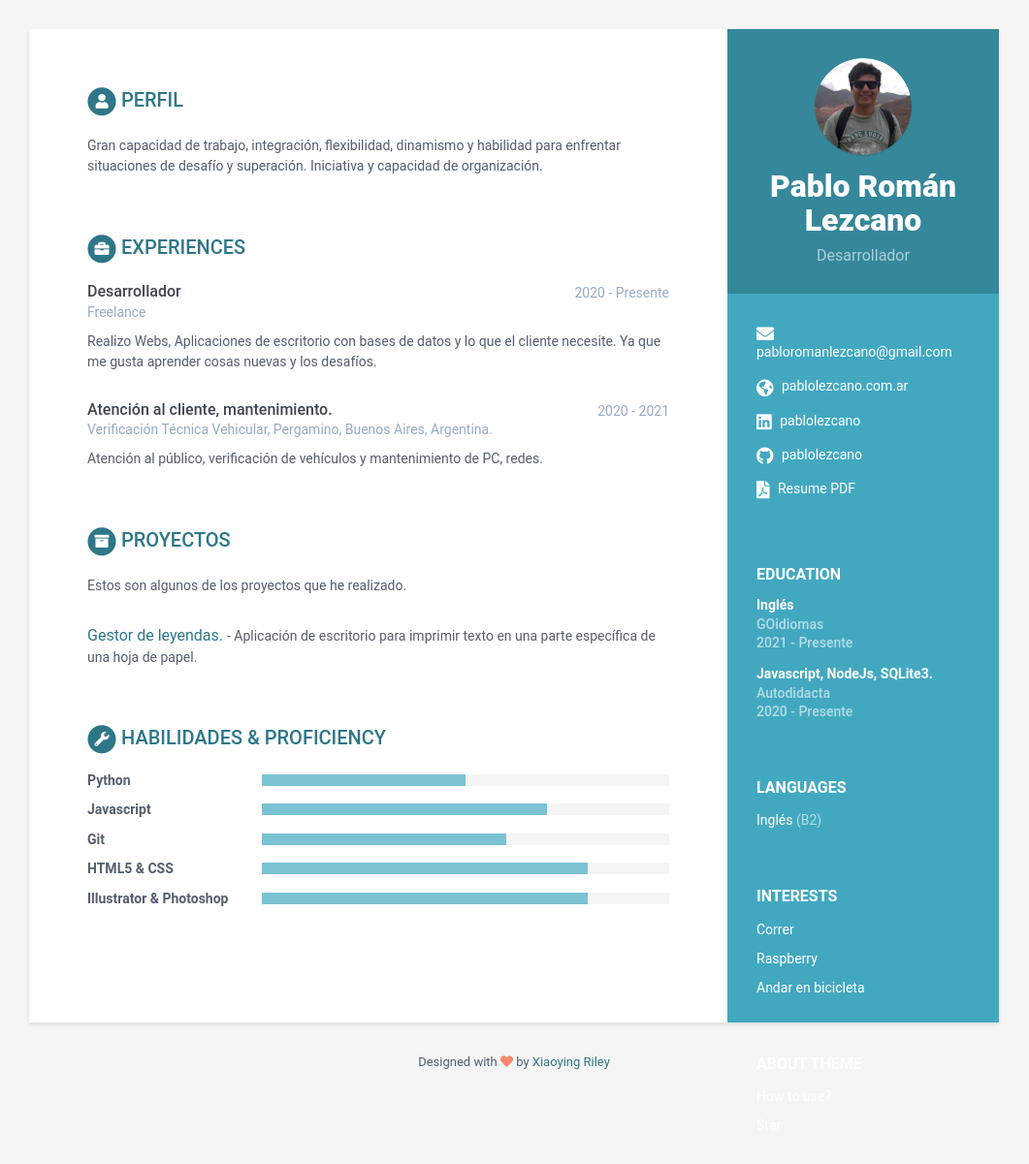
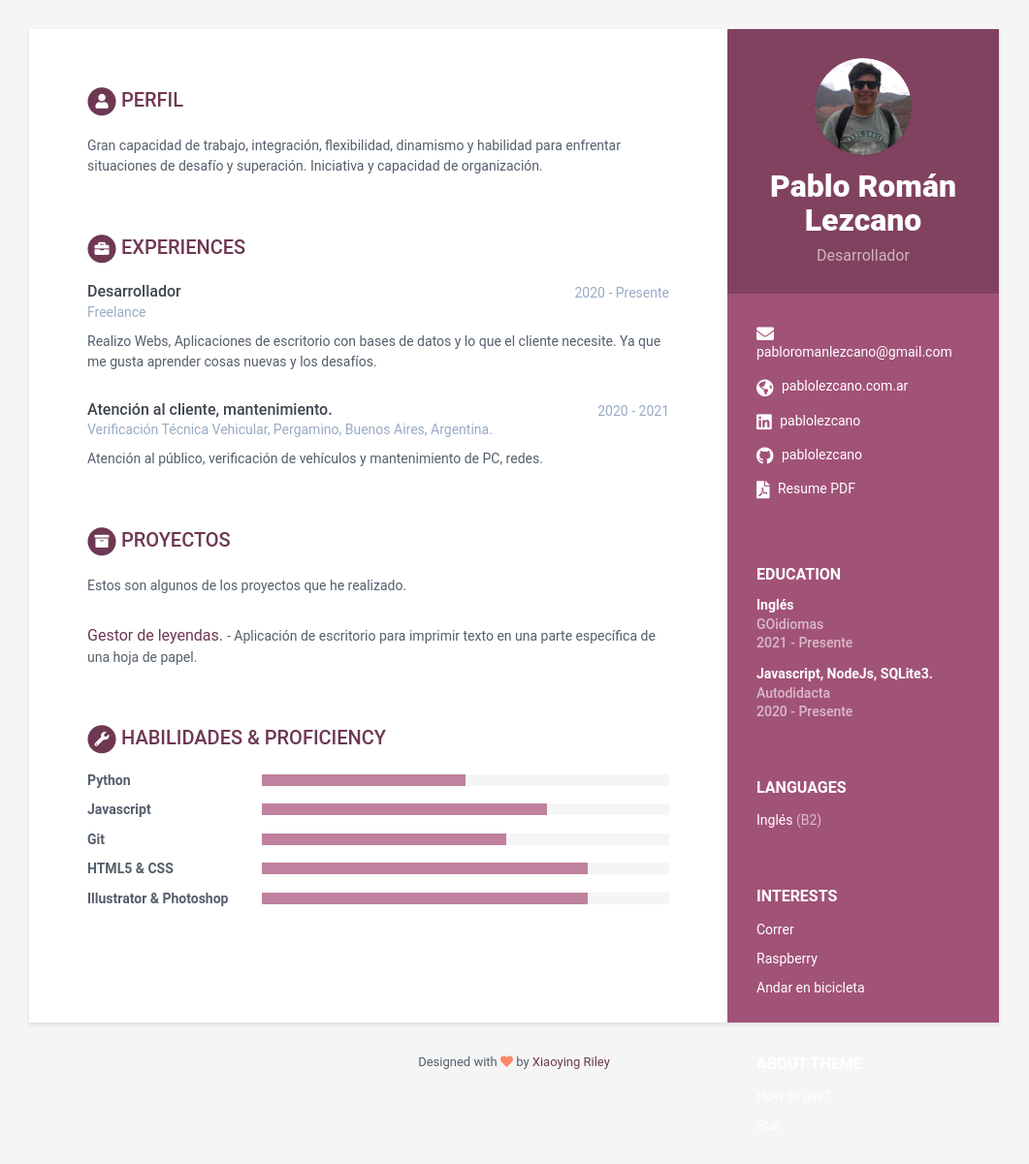
Before and after one commit to pablolezcano/resume, a Jekyll site: the page built from index.html, in a window 1280 px wide. Shown: the whole page at 97% size, without its empty margins (110-1171 px from the left). Built offline with Jekyll 4.4.1, drawn with Linux system fonts in a browser that asks for light colours.

Commit message:
Update _config.yml

```diff
--- a/_config.yml
+++ b/_config.yml
@@ -6,7 +6,7 @@ url: 'http://pablolezcano.com.ar'
 baseurl: '/resume' #change it according to your repository name
 description: Pablo Lezcano
 # Style will be applied only after restarting the build or serve. Just choose one of the options.
-theme_skin: blue # blue turquoise green berry orange ceramic
+theme_skin: berry # blue turquoise green berry orange ceramic
 chrome_mobile_color:  #use hex colors (ex:#1976d2) or leave empty if you don't want a color for chrome mobile searchbar
 
 # Tracker
```
